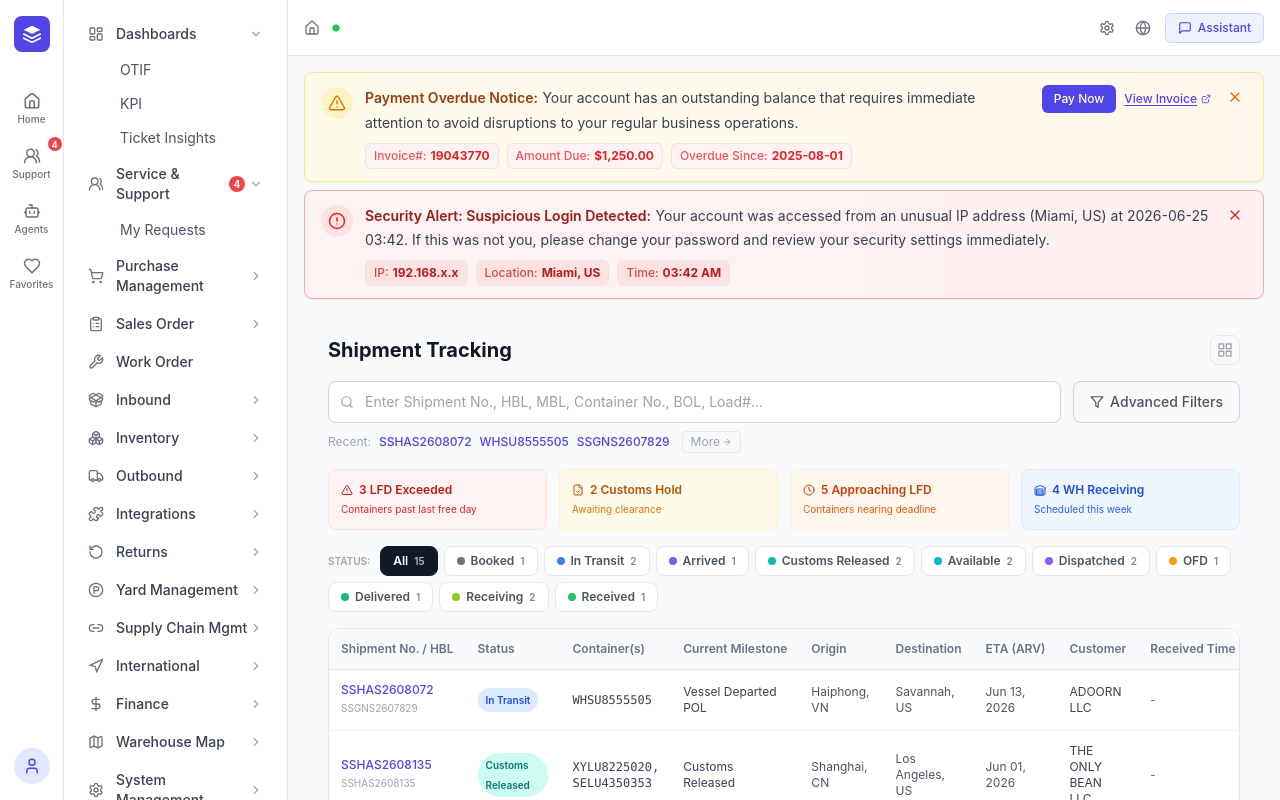
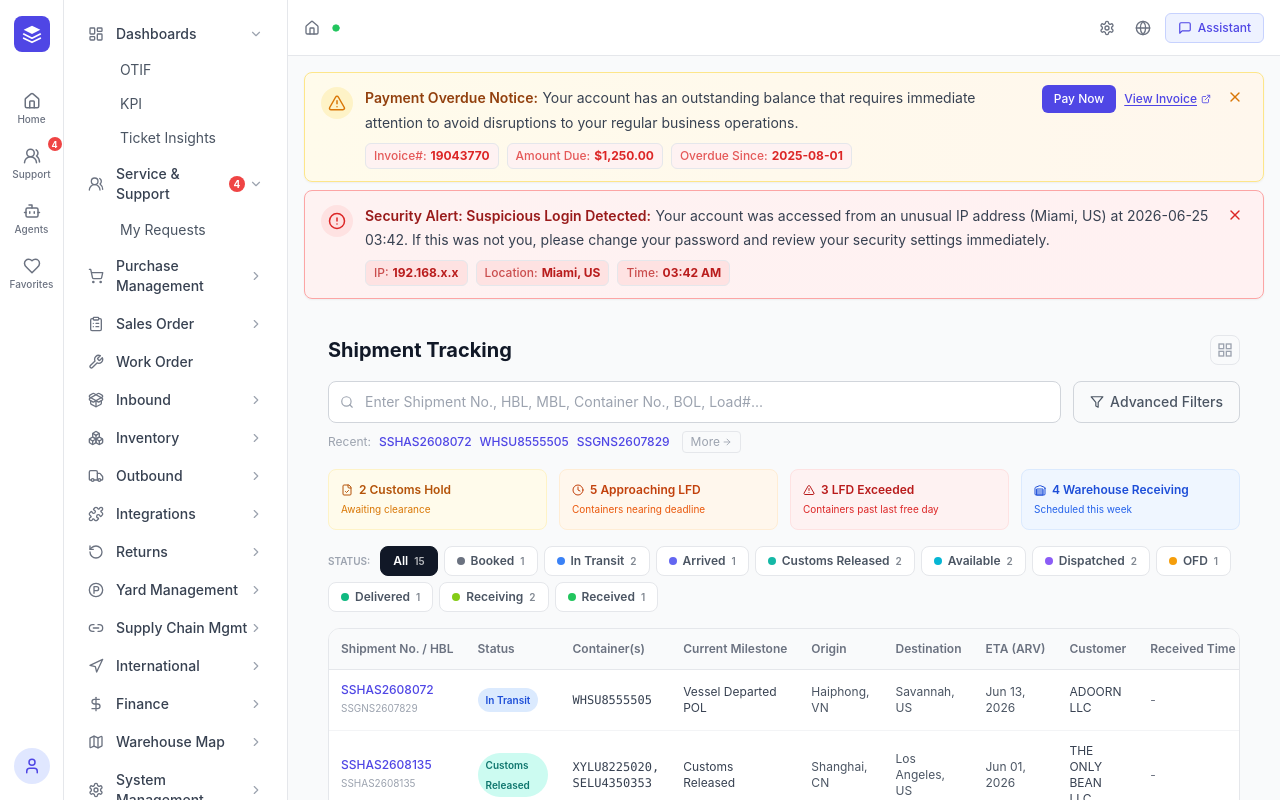
Before and after one commit to WYJade/CP-Announcement-management, a React (Vite) app: page /international-new/tracking in a window 1280 px wide. Shown: the top 800 px of the page. Built offline with nearby package versions, Linux system fonts and the light colour scheme.

Commit message:
fix: reorder alert cards and rename WH Receiving to Warehouse Receiving

```diff
--- a/src/components/International/ShipmentTracking.tsx
+++ b/src/components/International/ShipmentTracking.tsx
@@ -181,10 +181,6 @@ export default function ShipmentTracking() {
 
       {/* Alert Cards - between Recent and Status tabs */}
       <div className="grid grid-cols-4 gap-3 mb-4">
-        <div onClick={() => setAlertFilter(alertFilter === 'lfd' ? null : 'lfd')} className={`cursor-pointer rounded-lg p-3 transition-all ${alertFilter === 'lfd' ? 'bg-red-100 border-2 border-red-300 ring-1 ring-red-200' : 'bg-red-50 border border-red-100 hover:border-red-200'}`}>
-          <div className="flex items-center gap-1.5 text-xs font-semibold text-red-700 mb-1"><AlertTriangle size={12} /> {alertCounts.lfd} LFD Exceeded</div>
-          <p className="text-[10px] text-red-600">Containers past last free day</p>
-        </div>
         <div onClick={() => setAlertFilter(alertFilter === 'customs' ? null : 'customs')} className={`cursor-pointer rounded-lg p-3 transition-all ${alertFilter === 'customs' ? 'bg-amber-100 border-2 border-amber-300 ring-1 ring-amber-200' : 'bg-amber-50 border border-amber-100 hover:border-amber-200'}`}>
           <div className="flex items-center gap-1.5 text-xs font-semibold text-amber-700 mb-1"><FileCheck size={12} /> {alertCounts.customs} Customs Hold</div>
           <p className="text-[10px] text-amber-600">Awaiting clearance</p>
@@ -193,12 +189,16 @@ export default function ShipmentTracking() {
           <div className="flex items-center gap-1.5 text-xs font-semibold text-orange-700 mb-1"><Clock size={12} /> {alertCounts['approaching-lfd']} Approaching LFD</div>
           <p className="text-[10px] text-orange-600">Containers nearing deadline</p>
         </div>
+        <div onClick={() => setAlertFilter(alertFilter === 'lfd' ? null : 'lfd')} className={`cursor-pointer rounded-lg p-3 transition-all ${alertFilter === 'lfd' ? 'bg-red-100 border-2 border-red-300 ring-1 ring-red-200' : 'bg-red-50 border border-red-100 hover:border-red-200'}`}>
+          <div className="flex items-center gap-1.5 text-xs font-semibold text-red-700 mb-1"><AlertTriangle size={12} /> {alertCounts.lfd} LFD Exceeded</div>
+          <p className="text-[10px] text-red-600">Containers past last free day</p>
+        </div>
         <div onClick={() => setAlertFilter(alertFilter === 'wh-receiving' ? null : 'wh-receiving')} className={`cursor-pointer rounded-lg p-3 transition-all ${alertFilter === 'wh-receiving' ? 'bg-blue-100 border-2 border-blue-300 ring-1 ring-blue-200' : 'bg-blue-50 border border-blue-100 hover:border-blue-200'}`}>
-          <div className="flex items-center gap-1.5 text-xs font-semibold text-blue-700 mb-1"><Warehouse size={12} /> {alertCounts['wh-receiving']} WH Receiving</div>
+          <div className="flex items-center gap-1.5 text-xs font-semibold text-blue-700 mb-1"><Warehouse size={12} /> {alertCounts['wh-receiving']} Warehouse Receiving</div>
           <p className="text-[10px] text-blue-600">Scheduled this week</p>
         </div>
       </div>
-      {alertFilter && <p className="text-[10px] text-gray-400 mb-2">Filtered by: <span className="font-medium text-gray-600">{alertFilter === 'lfd' ? 'LFD Exceeded' : alertFilter === 'customs' ? 'Customs Hold' : alertFilter === 'approaching-lfd' ? 'Approaching LFD' : 'WH Receiving'}</span> &middot; <button onClick={() => setAlertFilter(null)} className="text-primary-600 hover:underline">Clear filter</button></p>}
+      {alertFilter && <p className="text-[10px] text-gray-400 mb-2">Filtered by: <span className="font-medium text-gray-600">{alertFilter === 'lfd' ? 'LFD Exceeded' : alertFilter === 'customs' ? 'Customs Hold' : alertFilter === 'approaching-lfd' ? 'Approaching LFD' : 'Warehouse Receiving'}</span> &middot; <button onClick={() => setAlertFilter(null)} className="text-primary-600 hover:underline">Clear filter</button></p>}
 
       {/* Status pills row */}
       <div className="flex gap-1.5 mb-4 flex-wrap items-center">
```
